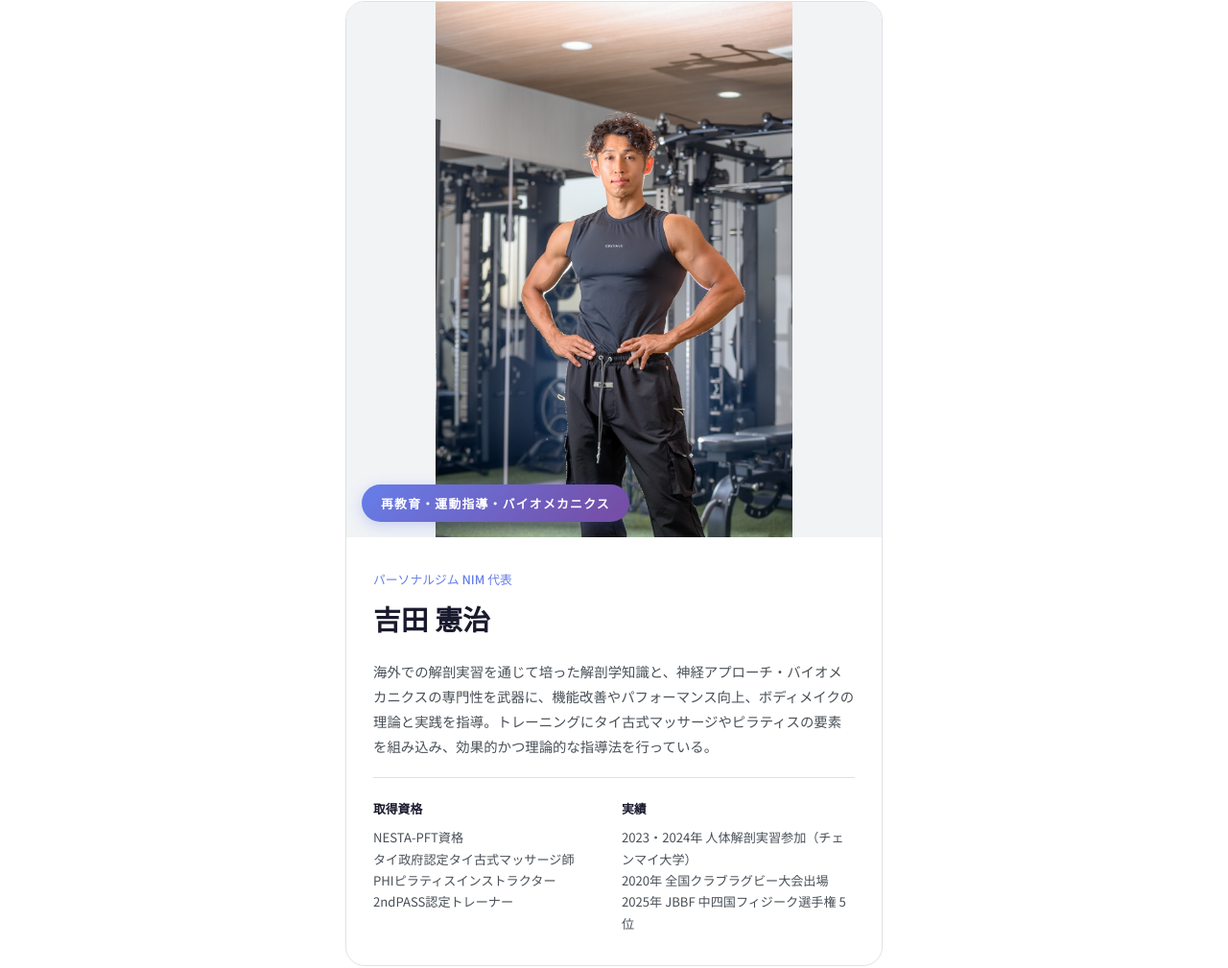
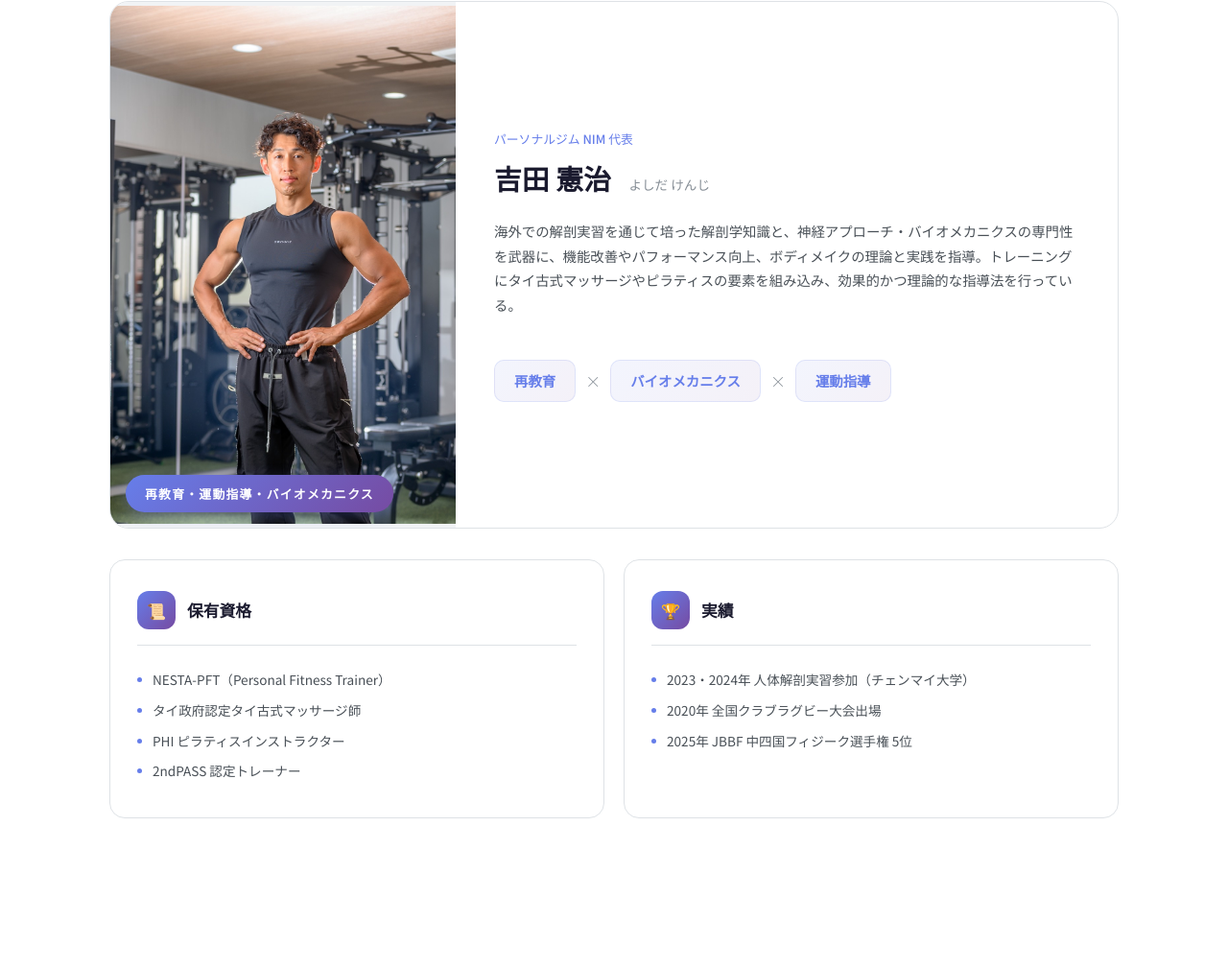
Before and after one commit to noriatsu3377-hue/daishou, a plain HTML site: page index.html in a window 1280 px wide. Shown: the part 9263-10272 px from the top of the page at 96% size. Drawn offline with Linux system fonts and the light colour scheme.

Commit message:
Redesign Yoshida profile: hero layout + credential cards matching Haraguchi design

```diff
--- a/index.html
+++ b/index.html
@@ -1563,30 +1563,55 @@
         </div>
       </div>
 
-      <!-- ===== 吉田 憲治 ===== -->
+      <!-- ===== 吉田 憲治 ― Hero Profile ===== -->
       <div class="instructor-divider"></div>
 
-      <div class="instructor-grid-single">
-        <div class="instructor-card reveal">
-          <div class="instructor-img-wrap">
-            <img src="kenji.jpg" alt="吉田憲治" class="instructor-img">
+      <div class="instructor-hero reveal">
+        <div class="instructor-hero-inner">
+          <div class="instructor-hero-img">
+            <img src="kenji.jpg" alt="吉田憲治">
             <div class="instructor-role-badge">再教育・運動指導・バイオメカニクス</div>
           </div>
-          <div class="instructor-body">
+          <div class="instructor-hero-text">
             <div class="instructor-org">パーソナルジム NIM 代表</div>
-            <h3 class="instructor-name">吉田 憲治</h3>
+            <h3 class="instructor-name">吉田 憲治 <span class="name-reading">よしだ けんじ</span></h3>
             <p class="instructor-bio">海外での解剖実習を通じて培った解剖学知識と、神経アプローチ・バイオメカニクスの専門性を武器に、機能改善やパフォーマンス向上、ボディメイクの理論と実践を指導。トレーニングにタイ古式マッサージやピラティスの要素を組み込み、効果的かつ理論的な指導法を行っている。</p>
-            <div class="instructor-details-grid">
-              <div class="instructor-detail">
-                <h4>取得資格</h4>
-                <p>NESTA-PFT資格<br>タイ政府認定タイ古式マッサージ師<br>PHIピラティスインストラクター<br>2ndPASS認定トレーナー</p>
-              </div>
-              <div class="instructor-detail">
-                <h4>実績</h4>
-                <p>2023・2024年 人体解剖実習参加（チェンマイ大学）<br>2020年 全国クラブラグビー大会出場<br>2025年 JBBF 中四国フィジーク選手権 5位</p>
-              </div>
+            <div class="instructor-approach">
+              <div class="approach-item">再教育</div>
+              <div class="approach-divider">×</div>
+              <div class="approach-item">バイオメカニクス</div>
+              <div class="approach-divider">×</div>
+              <div class="approach-item">運動指導</div>
             </div>
           </div>
+        </div>
+      </div>
+
+      <!-- ===== 吉田 憲治 ― Credentials ===== -->
+      <div class="credential-grid">
+        <div class="credential-card reveal">
+          <div class="credential-header">
+            <div class="credential-icon">📜</div>
+            <h4>保有資格</h4>
+          </div>
+          <ul class="credential-list">
+            <li>NESTA-PFT（Personal Fitness Trainer）</li>
+            <li>タイ政府認定タイ古式マッサージ師</li>
+            <li>PHI ピラティスインストラクター</li>
+            <li>2ndPASS 認定トレーナー</li>
+          </ul>
+        </div>
+
+        <div class="credential-card reveal reveal-delay-1">
+          <div class="credential-header">
+            <div class="credential-icon">🏆</div>
+            <h4>実績</h4>
+          </div>
+          <ul class="credential-list">
+            <li>2023・2024年 人体解剖実習参加（チェンマイ大学）</li>
+            <li>2020年 全国クラブラグビー大会出場</li>
+            <li>2025年 JBBF 中四国フィジーク選手権 5位</li>
+          </ul>
         </div>
       </div>
     </div>
```
